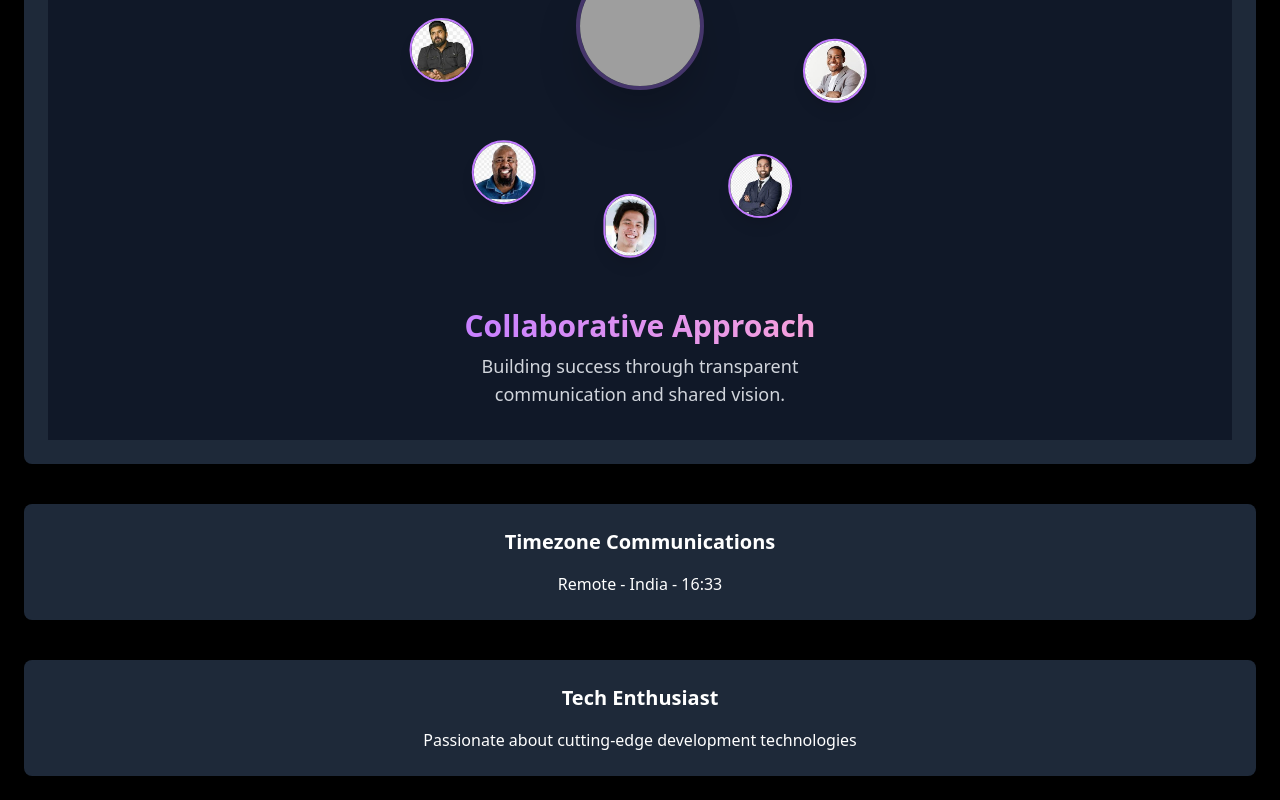
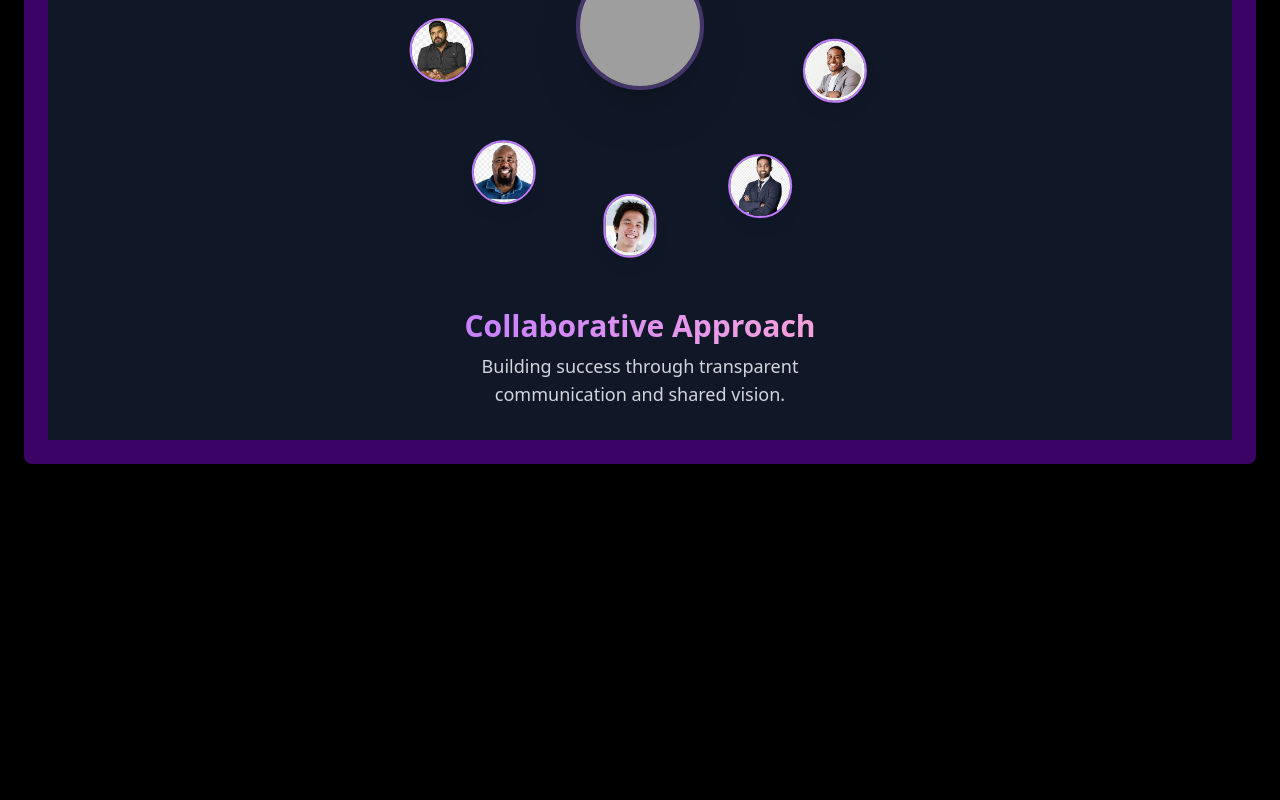
Before and after one commit to DanishHaji/Danish-Portfolio, a Next.js app: page / in a window 1280 px wide. Shown: the part 1088-1888 px from the top of the page. After the commit the page ends 1576 px from the top, so only its background shows below. Built offline with nearby package versions, Linux system fonts and the light colour scheme; grey boxes are pictures that could not be loaded.

Commit message:
updated card grid component

```diff
--- a/src/components/CardGrid.tsx
+++ b/src/components/CardGrid.tsx
@@ -1,40 +1,13 @@
 import React from 'react';
 import CollaborationCard from './CollaborationCard';
-// You can import additional card components here, e.g.:
-// import TimezoneCard from './TimezoneCard';
-// import TechEnthusiastCard from './TechEnthusiastCard';
 
 const CardGrid = () => {
   return (
-    // Using a vertical spacing container; you could switch to
-    // a grid layout if you want multiple cards per row.
     <div className="space-y-10 p-6">
-
       {/* Collaboration Card */}
-      <div className="bg-gray-800 p-6 rounded-lg shadow-lg">
+      <div className="bg-purple-950 p-6 rounded-lg shadow-lg">
         <CollaborationCard />
       </div>
-
-      {/* Timezone Card Placeholder */}
-      <div className="bg-gray-800 p-6 rounded-lg shadow-lg">
-        {/* Replace this with your actual TimezoneCard component */}
-        <div className="text-white text-center">
-          <h2 className="text-xl font-bold">Timezone Communications</h2>
-          <p className="mt-4">Remote - India - 16:33</p>
-        </div>
-      </div>
-
-      {/* Tech Enthusiast Card Placeholder */}
-      <div className="bg-gray-800 p-6 rounded-lg shadow-lg">
-        {/* Replace this with your actual TechEnthusiastCard component */}
-        <div className="text-white text-center">
-          <h2 className="text-xl font-bold">Tech Enthusiast</h2>
-          <p className="mt-4">Passionate about cutting-edge development technologies</p>
-        </div>
-      </div>
-
-      {/* Additional cards can be placed here in the same fashion */}
-
     </div>
   );
 };
```
